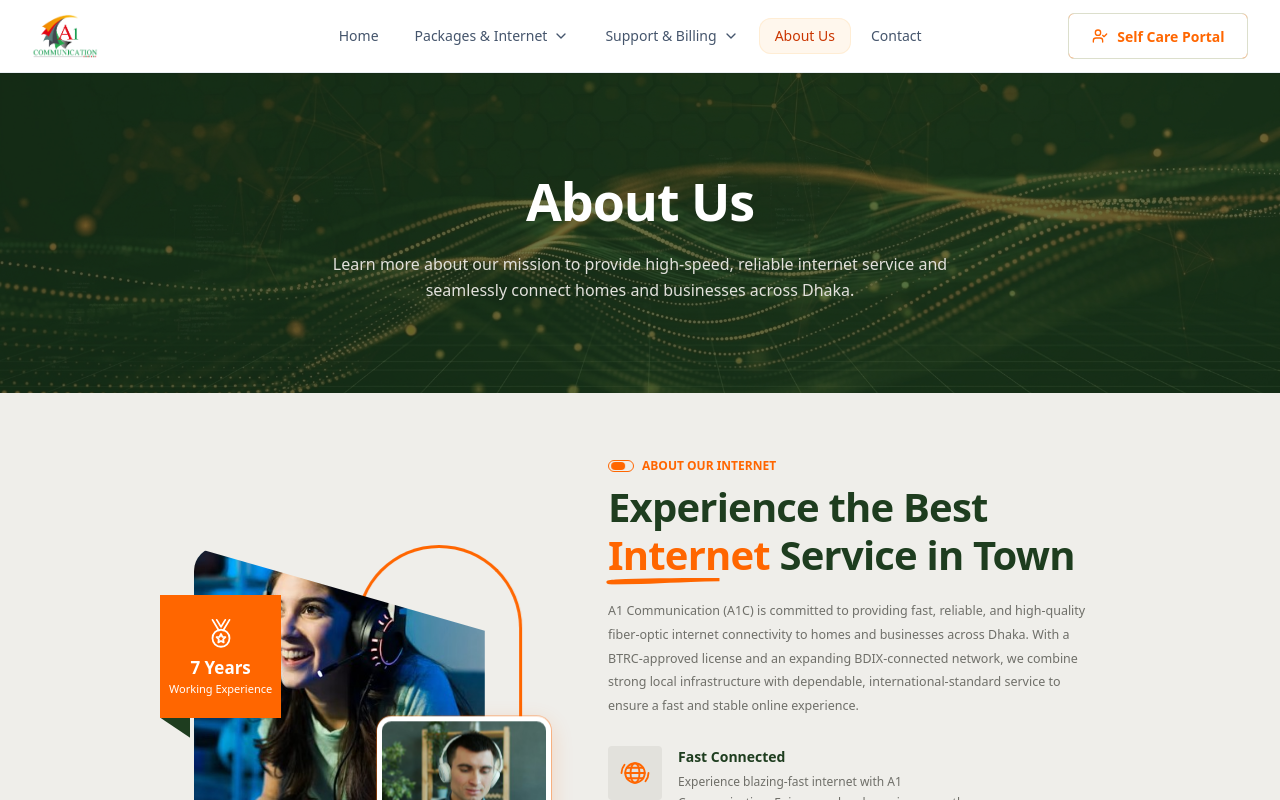
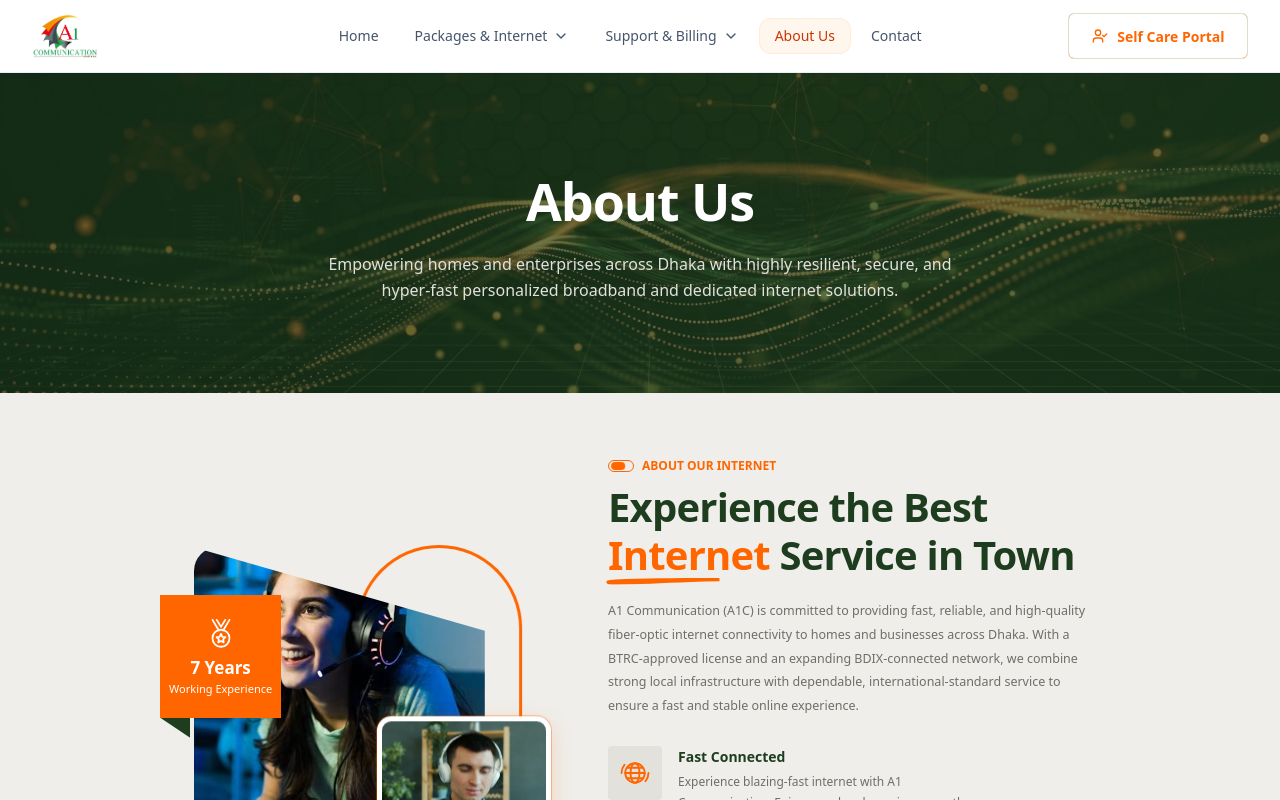
Before and after one commit to Kamiaaa/a1c, a Next.js app: page /about-us in a window 1280 px wide. Shown: the top 800 px of the page. Built offline with nearby package versions, Linux system fonts and the light colour scheme.

Commit message:
About us page updated

```diff
--- a/app/(main)/components/about/AboutSection.tsx
+++ b/app/(main)/components/about/AboutSection.tsx
@@ -115,7 +115,7 @@
     <section className={styles.section}>
       <HeroSection
         title="About Us"
-        description="Learn more about our mission to provide high-speed, reliable internet service and seamlessly connect homes and businesses across Dhaka."
+        description="Empowering homes and enterprises across Dhaka with highly resilient, secure, and hyper-fast personalized broadband and dedicated internet solutions."
       />
 
       <div className={styles.container}>
```
